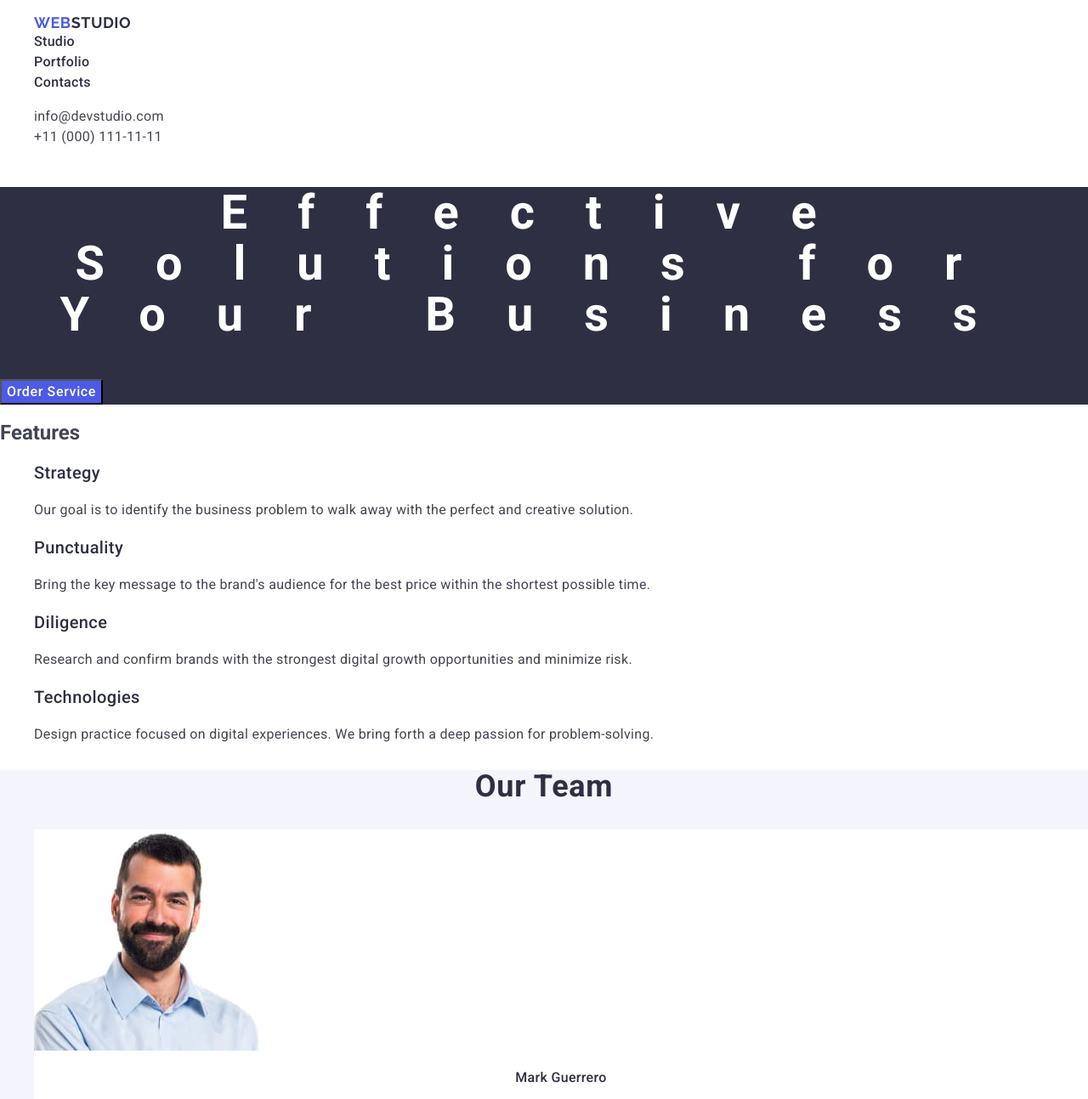
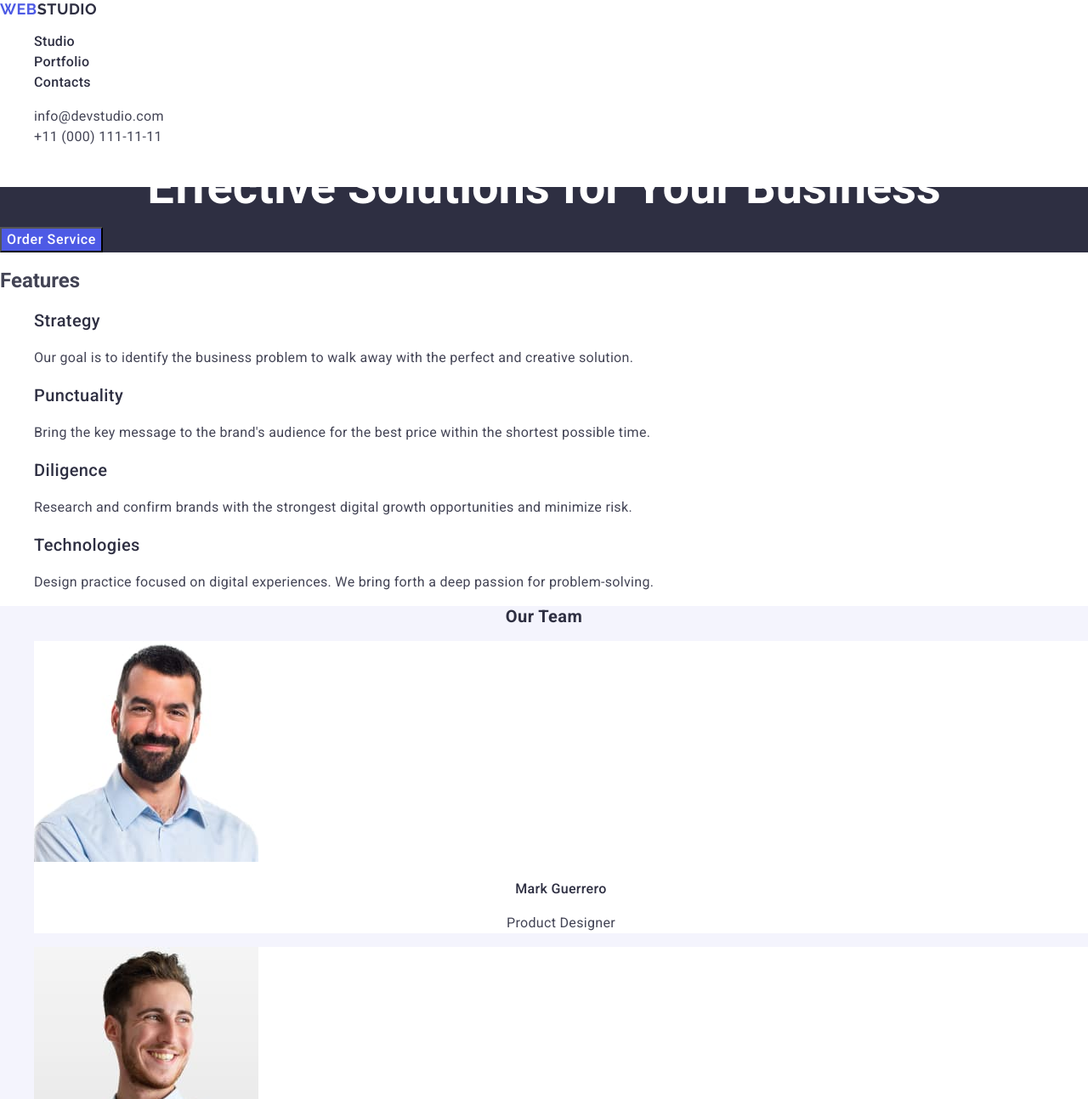
Before and after one commit to EdWin13ua/goit-markup-hw-02, a plain HTML site: page index.html in a window 1280 px wide. Shown: the top 1293 px of the page at 85% size. Drawn offline with nearby package versions, Linux system fonts and the light colour scheme.

Commit message:
corection2

```diff
--- a/css/styles.css
+++ b/css/styles.css
@@ -78,8 +78,8 @@ button {
 .hero-text {
     font-weight: bold;
     font-size: 56px;
-    line-height: 60px;
-    letter-spacing: 1.07em;
+    line-height: 1.07px;
+    letter-spacing: 0.02emem;
     text-align: center;
     color: #fff;}
 
@@ -125,8 +125,8 @@ button {
 /* #region Team */
 
 .team-title {
-    font-size: 36px;
-    line-height: 1.11;
+    font-size: 20px;
+    line-height: 1.2;
     text-align: center;
     letter-spacing: 0.02em;
     text-transform: capitalize;
@@ -146,8 +146,8 @@ font-weight: 500;
 
 .team-specialty {
     font-weight: 400;
-    font-size: 12px;
-    line-height: 24px;
+    font-size: 16px;
+    line-height: 1.5;
     letter-spacing: 0.02em;
     text-align: center;
     color: #434455;}
--- a/index.html
+++ b/index.html
@@ -19,8 +19,8 @@
     <header class="header">
         <!--#region Nav-->
         <nav class="header-nav">
+            <a class="header-logo" href="./index.html">Web<span class="logo">Studio</span></a>
             <ul class="header-nav-list">
-                <a class="header-logo" href="./index.html">Web<span class="logo">Studio</span></a>
                 <li class="header-nav-list-item"><a class="header-nav-link" href="">Studio</a></li>
                 <li class="header-nav-list-item"><a class="header-nav-link" href="">Portfolio</a></li>
                 <li class="header-nav-list-item"><a class="header-nav-link" href="">Contacts</a></li>
```
